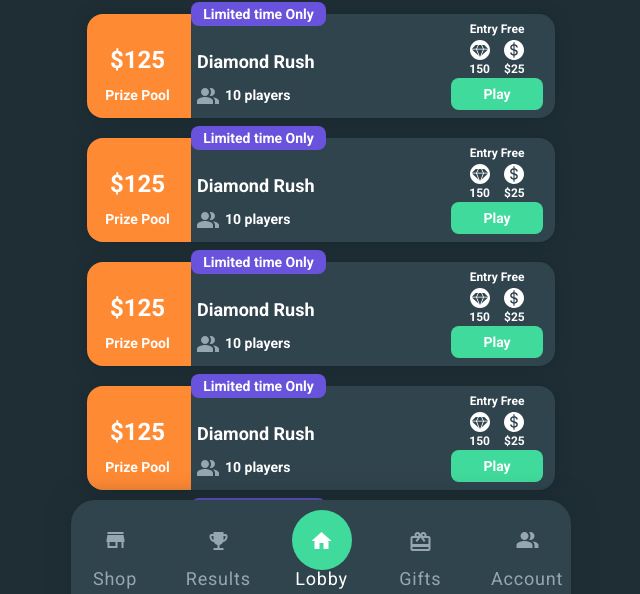
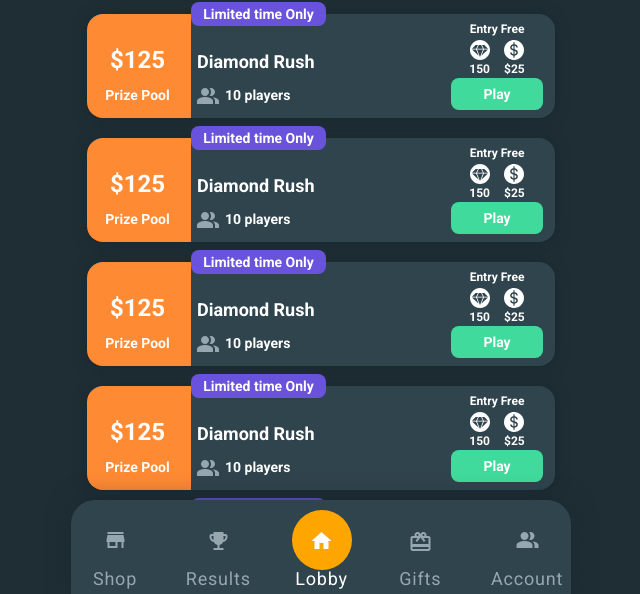
Before and after one commit to khomutovb/plure-platform, a plain HTML site: page index.html in a window 1280 px wide. Shown: the part 204-798 px from the top of the page, without its empty margins (319-959 px from the left). Drawn offline with Linux system fonts and the light colour scheme.

Commit message:
Add files via upload

```diff
--- a/css/style.new.css
+++ b/css/style.new.css
@@ -741,7 +741,7 @@ footer {
     position: absolute;
     width: 60px;
     height: 60px;
-    background: #40DB9C;
+    background: orange;
     left: 0;
     right: 0;
     top: -16px;
```
